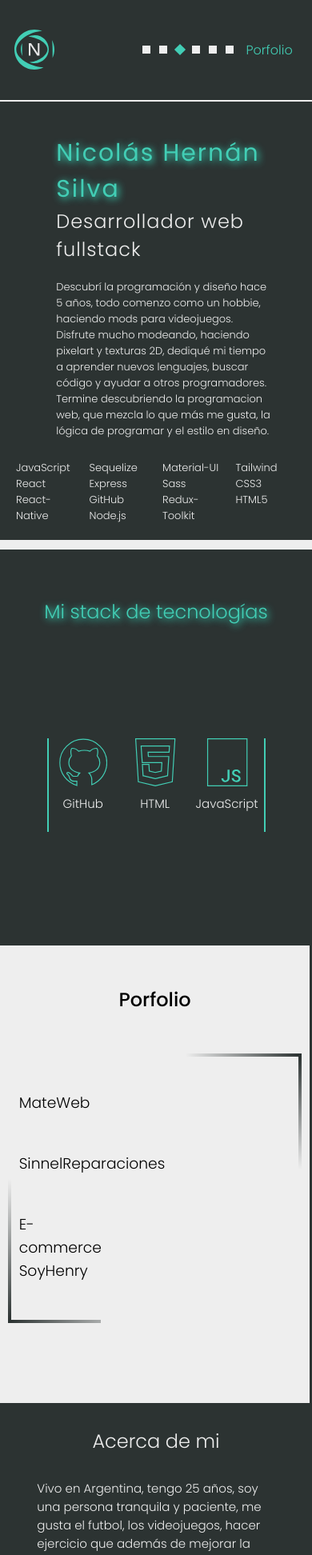
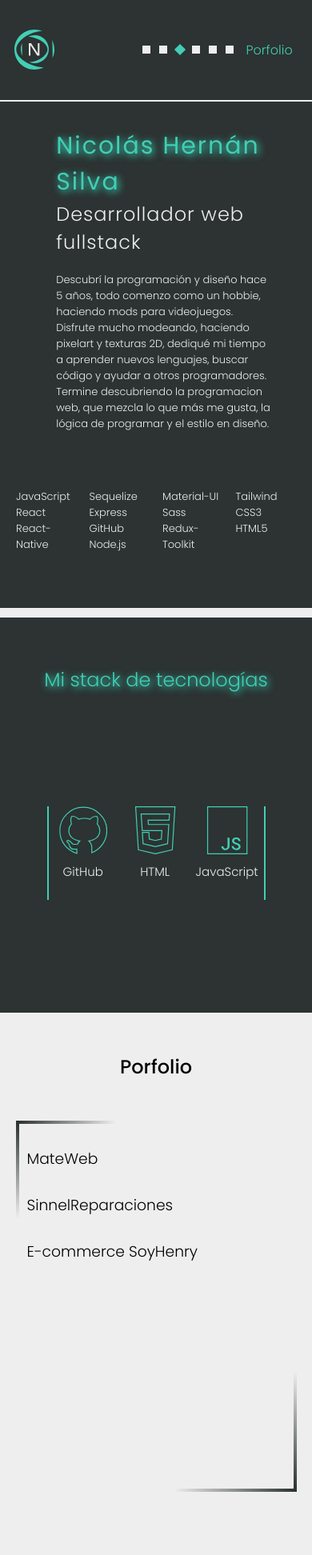
Before and after one commit to El-Bongo/Porfolio, a React (Create React App) app: page / in a window 390 px wide. Shown: the top 1944 px of the page at 80% size. Built offline with nearby package versions, Linux system fonts and the light colour scheme.

Commit message:
responsive para 320 y arreglos menores

```diff
--- a/src/scss/components/AboutMe.scss
+++ b/src/scss/components/AboutMe.scss
@@ -83,7 +83,6 @@
             justify-content: space-between;
             width: 95%;
             flex-direction: column-reverse;
-            height: 85vh;
 
             .aboutme_image{
                 width: 150px;
@@ -94,6 +93,7 @@
             }
             p{
                 width: 90%;
+                margin-bottom: 50px;
             }
         }
     }
--- a/src/scss/components/ExtraAbilities.scss
+++ b/src/scss/components/ExtraAbilities.scss
@@ -157,11 +157,12 @@ $lastRing: 1;
       }
 
       .extra_rotation{
+          margin-top: 50px;
           width: 200px;
           height: 200px;
 
           .orbit-icon {
-              font-size: 0.9em;
+              font-size: 1.1em;
             }
 
             .orbit-wrap {
--- a/src/scss/components/FrontPage.scss
+++ b/src/scss/components/FrontPage.scss
@@ -302,7 +302,7 @@
         flex-direction: column;
         justify-content: space-between;
         align-items: center;
-        height: 80vh;
+        height: auto;
         position: relative;
         border-right: 0px;
         border-bottom: 0px;
@@ -312,13 +312,15 @@
         .frontpage_textcontainer{
             position: relative;
             margin-right: 0vw;
-
             -webkit-clip-path: none;
             clip-path: none;
+            height: auto;
+            padding-top: 10vh;
+            padding-bottom: 15vh;
 
             .frontpage_maintext{
                 width: 80vw;
-                transform: translate(10%, 20vh);
+                transform: 0;
 
                 h1{
                     font-size: 30px;
@@ -338,7 +340,7 @@
             top: 0;
             background-color: var(--dark-second);
             width: auto;
-            height: auto;
+            height: 20vh;
             padding: 20px;
 
             ul{
@@ -359,3 +361,15 @@
     }
 
 }
+
+@media screen and (max-width: 320px) {
+
+    .frontpage_container{
+        .frontpage_stack{
+            ul{
+                columns: 3;
+            }
+        }
+    }
+
+}
--- a/src/scss/components/Porfolio.scss
+++ b/src/scss/components/Porfolio.scss
@@ -113,6 +113,49 @@
 
 @media screen and (max-width: 540px) {
     .porfolio_container{
-        margin-right: 0px;
+        border: none;
+        margin-right: 0;
+
+        .porfolio_projects{
+            flex-direction: column;
+
+            .projects_name{
+                width: 90%;
+                height: 25vh;
+                border-block-start: 4px solid;
+                border-inline-start: 4px solid;
+                border-image-source: radial-gradient(circle at top left,  var(--dark-second), transparent 30%);
+                flex-direction: column;
+
+            }
+            .projects_text{
+                width: 90%;
+                height: 30vh;
+                border-block-end: 4px solid;
+                border-inline-end: 4px solid;
+                border-image-source: radial-gradient(circle at bottom right, var(--dark-second), transparent 35%);
+
+                .project{
+                    width: 90%;
+
+                    .project_links{
+                        position: absolute;
+                        right: 0;
+                        bottom: 0;
+                        padding: 10px;
+
+                        a{
+                            padding: 10px;
+                            color: var(--green-detail);
+                        }
+                    }
+                }
+                .active{
+                    opacity: 1;
+                    z-index: 2;
+                }
+            }
+
+        }
     }
 }
```
